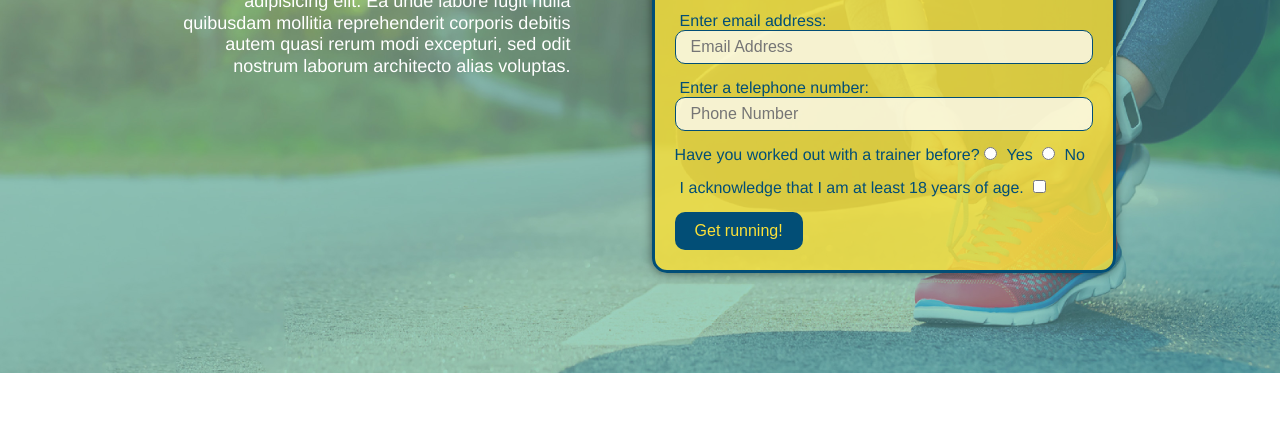
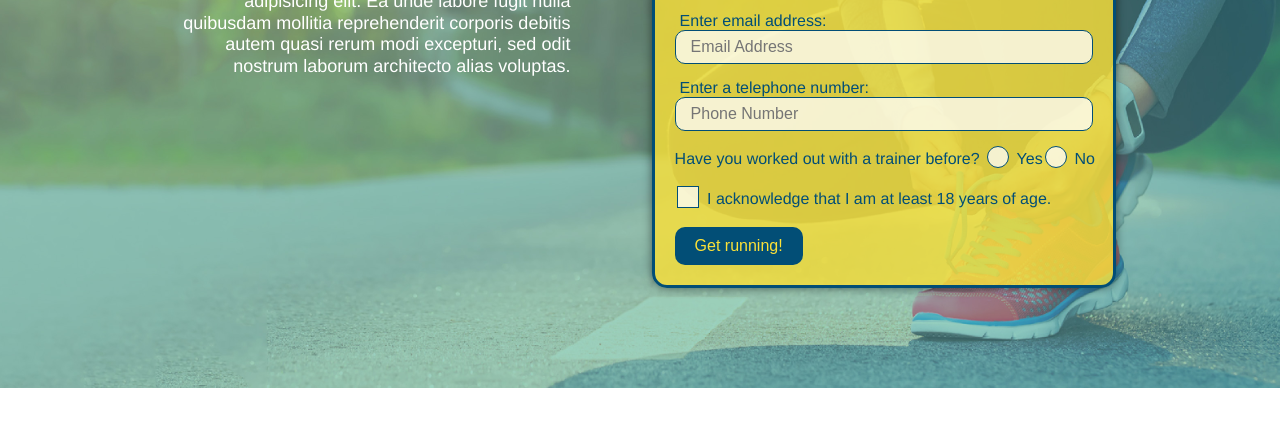
Before and after one commit to emilyadarr/run-buddy, a plain HTML site: page index.html in a window 1280 px wide. Shown: the part 345-775 px from the top of the page. Drawn offline with Linux system fonts and the light colour scheme.

Commit message:
final css touches

```diff
--- a/assets/css/style.css
+++ b/assets/css/style.css
@@ -1,3 +1,9 @@
+:root {
+  --primary-color: #fce138;
+  --secondary-color: #024e76;
+  --tertiary-color: #39a6b2;
+}
+
 * {
   margin: 0;
   padding: 0;
@@ -6,14 +12,14 @@
 
 body {
   /* notes */
-  color: #39a6b2;
+  color: var(--tertiary-color);
   font-family: Helvetica, Arial, sans-serif;
 }
 
 /* apply styles to <header> */
 header {
   padding: 20px 35px;
-  background-color: #39a6b2;
+  background-color: var(--tertiary-color);
   display: flex;
   justify-content: space-between;
   flex-wrap: wrap;
@@ -24,19 +30,20 @@ header {
   background-size: cover;
   background-attachment: fixed;
   background-position: 80%;
+  z-index: 9999;
 }
 
 header h1 {
   font-weight: bold;
   font-size: 36px;
-  color: #fce138;
+  color: var(--primary-color);
   margin: 0;
   text-shadow: 0 0 10px rgba(0, 0, 0, 0.5);
 }
 
 header a {
   text-decoration: none;
-  color: #fce138;
+  color: var(--primary-color);
 }
 
 header nav {
@@ -60,7 +67,7 @@ header nav ul li a {
 
 header nav ul li a:hover {
   background: #fce138;
-  color: #024e76;
+  color: var(--secondary-color);
   border-radius: 15px;
   text-shadow: none;
 }
@@ -75,7 +82,7 @@ footer {
 }
 
 footer h2 {
-  color: #024e76;
+  color: var(--secondary-color);
   font-size: 30px;
   margin: 0;
 }
@@ -156,6 +163,64 @@ section {
 .form-input:focus {
   background-color: rgba(255, 255, 255, 1);
   outline: none;
+}
+
+.checkbox-wrapper input, .radio-wrapper input {
+  opacity: 0;
+}
+
+.checkbox-wrapper label, .radio-wrapper label {
+  position: relative;
+  left: 10px;
+  margin: 10px;
+  line-height: 1.6;
+}
+
+.checkbox-wrapper label::before, .radio-wrapper label::before {
+  content: "";
+  height: 20px;
+  width: 20px;
+  background:rgba(255, 255, 255, 0.75);
+  border: 1px solid #024e76;
+  position: absolute;
+  top: -4px;
+  left: -30px;
+}
+
+.radio-wrapper label::before {
+  border-radius: 50%;
+}
+
+.radio-wrapper label::after {
+  content: "";
+  width: 20px;
+  height: 20px;
+  border-radius: 50%;
+  background: #024e76;
+  position: absolute;
+  left: -29px;
+  top: -3px;
+  background-image: radial-gradient(circle, #39a6b2, #024e76);
+}
+
+.checkbox-wrapper label::after {
+  content: "";
+  height: 6px;
+  width: 14px;
+  border-left: 2px solid #024e76;
+  border-bottom: 2px solid #024e76;
+  position: absolute;
+  left: -26px;
+  top: 1px;
+  transform: rotate(-58deg);
+}
+
+.checkbox-wrapper input + label::after, .radio-wrapper input + label::after{
+  content: none;
+}
+
+.checkbox-wrapper input:checked + label::after, .radio-wrapper input:checked + label::after{
+  content: "";
 }
 
 .hero-form label {
--- a/index.html
+++ b/index.html
@@ -58,16 +58,22 @@
       <input type="tel" placeholder="Phone Number" name="phone" id="phone" class="form-input"/>
       <p>
         Have you worked out with a trainer before?
+        <span class="radio-wrapper">
           <input type="radio" name="trainer-confirm" id="trainer-yes" />
           <label for="trainer-yes">Yes</label>
+        </span>
+        <span class="radio-wrapper">
           <input type="radio" name="trainer-confirm" id="trainer-no" />
           <label for="trainer-no">No</label>
+        </span>
       </p>
       <p>
-        <label for="checkbox" >
+        <span class="checkbox-wrapper">
+          <input type="checkbox" name="age-confirm" id="checkbox" />
+          <label for="checkbox">
             I acknowledge that I am at least 18 years of age.
           </label>
-        <input type="checkbox" name="age-confirm" id="checkbox" />
+        </span>
       </p>
       <button type="submit">
         Get running!
```
Lines whose indentation alone changed are shown as unchanged.
